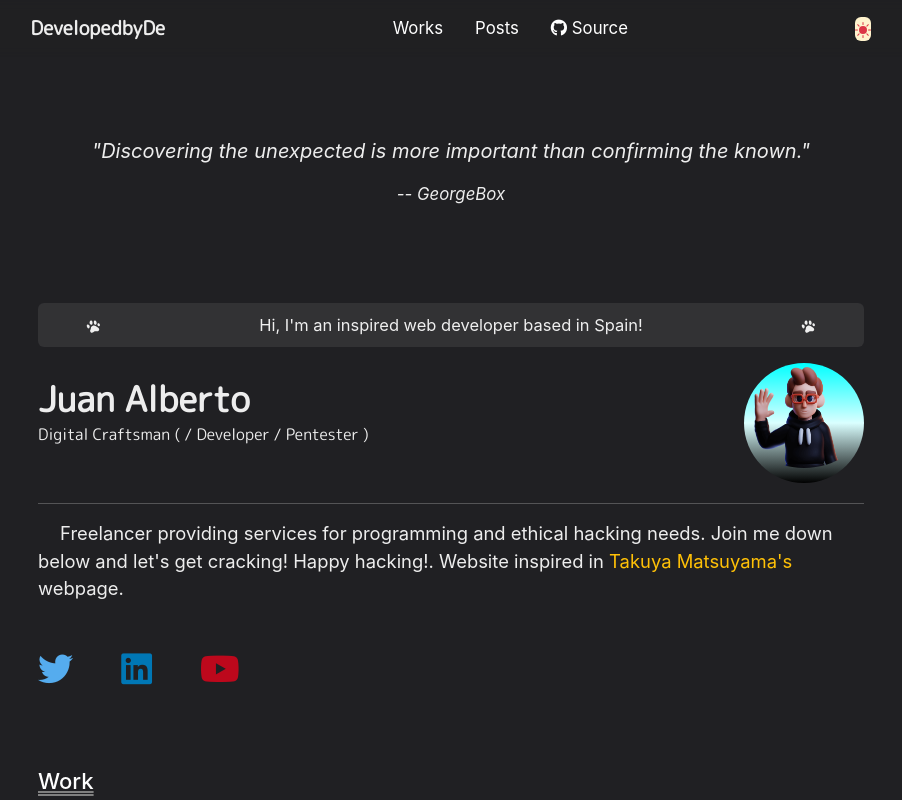
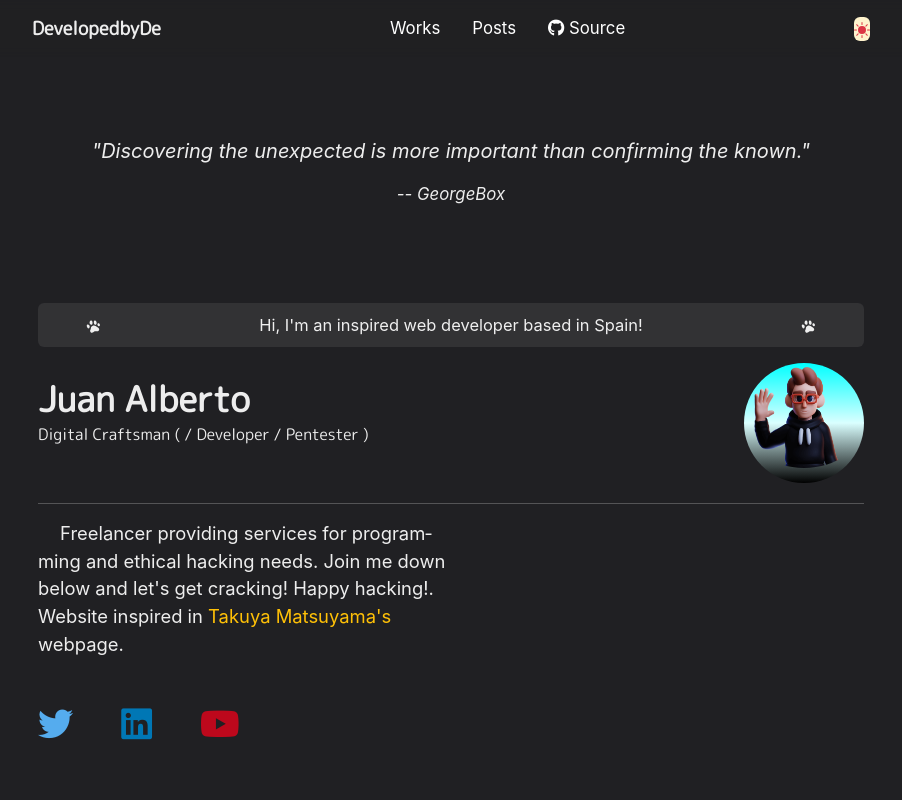
Before and after one commit to EasyCode0x7/EasyCode-homepage, a React (Create React App) app: page / in a window 1280 px wide. Shown: the top 800 px of the page, without its empty margins (189-1091 px from the left). Built offline with nearby package versions, Linux system fonts and the light colour scheme; a web font is replaced by a local one.

Commit message:
Add files via upload

```diff
--- a/src/App.css
+++ b/src/App.css
@@ -61,7 +61,7 @@
 }
 
 .ssS {
-    font-size: larger;
+    font-size: 1.15em;
 }
 
 .h2-text h2 p {
--- a/src/components/home.js
+++ b/src/components/home.js
@@ -30,7 +30,7 @@ const Home = () => {
 
                 <div>
                     <hr></hr>
-                    <p className='wxTrs text-start fnt-em css-15t5e7o'>
+                    <p className='wxTrs text-start fnt-em css-15t5e7o w-50'>
                         Freelancer providing services for programming and ethical hacking needs.
                         Join me down below and let's get cracking!
                         Happy hacking!. Website inspired in <a href={TM} className="text-warning text-decoration-none">Takuya Matsuyama's</a> webpage.
--- a/src/components/navbar.js
+++ b/src/components/navbar.js
@@ -14,7 +14,7 @@ const Navbar = () => {
 
                 <Link
                     to="/"
-                    className="ssS fw-bolder">
+                    className="ssS fw-bold">
                         DevelopedbyDe
                 </Link>
 
```
